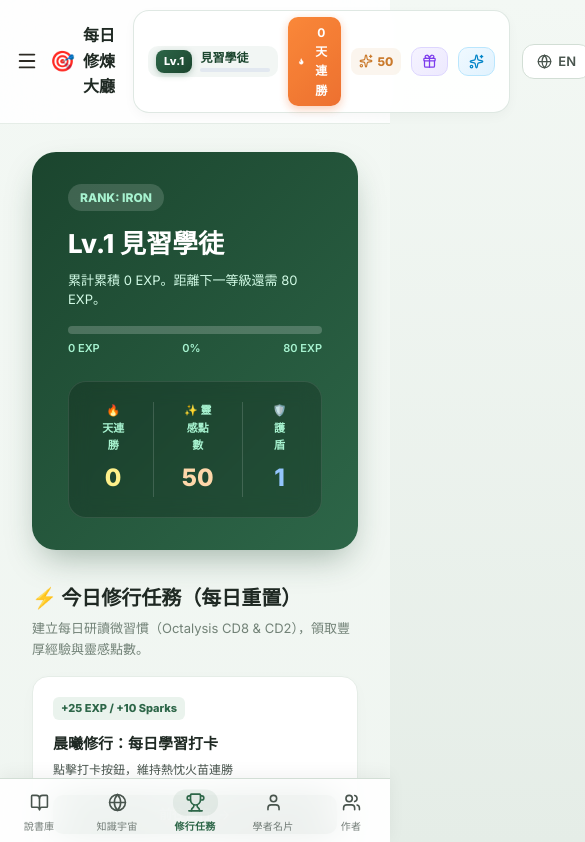
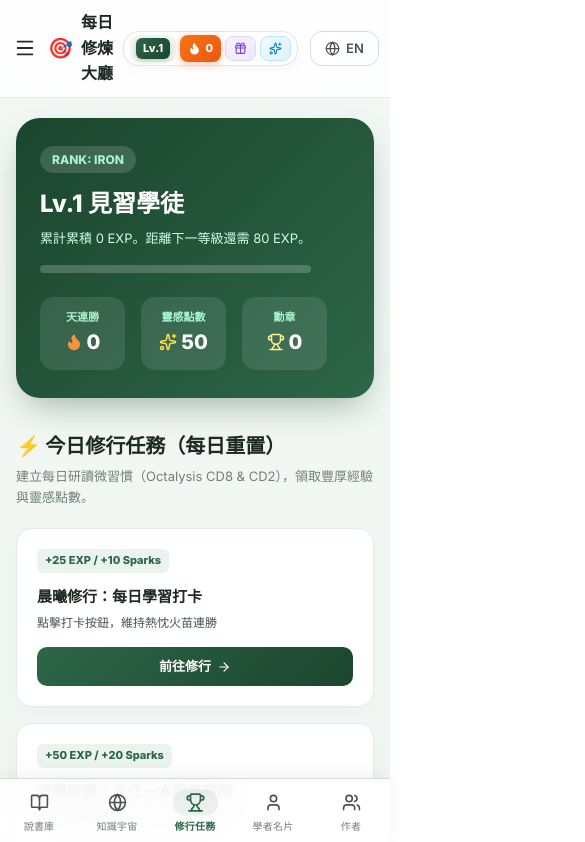
Before and after one commit to waatax/wlearn, a React (Vite) app: page /wlearn/quests in a window 390 px wide. Shown: the top 842 px of the page, 585 px wide, since content can reach past the window. Built offline with nearby package versions, Linux system fonts and the light colour scheme.

Commit message:
feat(uiux): optimize responsiveness for PC and mobile devices, replace with 'A Drop in the Ocean' (滄海一粟) theme

```diff
--- a/src/components/DailyCapsuleModal.jsx
+++ b/src/components/DailyCapsuleModal.jsx
@@ -40,7 +40,9 @@ export default function DailyCapsuleModal() {
                 borderRadius: '24px',
                 width: '100%',
                 maxWidth: '480px',
-                padding: '32px',
+                maxHeight: 'calc(100dvh - 40px)',
+                overflowY: 'auto',
+                padding: '32px 24px',
                 position: 'relative',
                 boxShadow: '0 25px 60px -15px rgba(124, 58, 237, 0.3), 0 0 0 1px rgba(255,255,255,0.8)',
                 display: 'flex',
--- a/src/components/GamificationHUD.jsx
+++ b/src/components/GamificationHUD.jsx
@@ -1,7 +1,7 @@
 import React from 'react';
 import { useGamification } from '../context/GamificationContext';
 import { useLanguage } from '../context/LanguageContext';
-import { Flame, Sparkles, Trophy, Gift, Compass, CheckCircle2, ShieldCheck } from 'lucide-react';
+import { Flame, Sparkles, Trophy, Gift, CheckCircle2 } from 'lucide-react';
 import { Link } from 'react-router-dom';
 
 export default function GamificationHUD() {
@@ -25,90 +25,93 @@ export default function GamificationHUD() {
                 <div style={{
                     position: 'fixed',
                     top: '20px',
-                    right: '24px',
+                    right: '20px',
                     zIndex: 9999,
                     background: 'linear-gradient(135deg, #1e293b, #0f172a)',
                     color: '#f8fafc',
-                    padding: '12px 20px',
+                    padding: '10px 18px',
                     borderRadius: '16px',
-                    boxShadow: '0 10px 30px rgba(0,0,0,0.25), 0 0 0 1px rgba(255,255,255,0.1)',
+                    boxShadow: '0 10px 30px rgba(0,0,0,0.3), 0 0 0 1px rgba(255,255,255,0.1)',
                     display: 'flex',
                     alignItems: 'center',
-                    gap: '12px',
+                    gap: '10px',
                     animation: 'fadeInUp 0.3s cubic-bezier(0.16, 1, 0.3, 1)',
-                    backdropFilter: 'blur(12px)'
+                    backdropFilter: 'blur(12px)',
+                    maxWidth: 'calc(100vw - 40px)'
                 }}>
                     <div style={{
                         background: 'linear-gradient(135deg, #fbbf24, #f59e0b)',
                         color: '#78350f',
-                        width: '32px',
-                        height: '32px',
+                        width: '28px',
+                        height: '28px',
                         borderRadius: '50%',
                         display: 'flex',
                         alignItems: 'center',
                         justifyContent: 'center',
                         fontWeight: '900',
-                        fontSize: '14px',
-                        boxShadow: '0 0 12px rgba(245, 158, 11, 0.5)'
+                        fontSize: '13px',
+                        flexShrink: 0,
+                        boxShadow: '0 0 10px rgba(245, 158, 11, 0.5)'
                     }}>
                         ⚡
                     </div>
                     <div>
-                        <div style={{ fontWeight: '800', fontSize: '15px', color: '#fef08a' }}>
+                        <div style={{ fontWeight: '800', fontSize: '14px', color: '#fef08a' }}>
                             +{expNotification.amount} EXP
                         </div>
-                        <div style={{ fontSize: '12px', color: '#94a3b8' }}>
+                        <div style={{ fontSize: '11px', color: '#94a3b8', lineHeight: 1.2 }}>
                             {expNotification.reason || '獲得智慧修煉經驗！'}
                         </div>
                     </div>
                 </div>
             )}
 
-            {/* HUD Status Bar Header Item */}
-            <div style={{
+            {/* HUD Status Bar */}
+            <div className="hud-container" style={{
                 display: 'flex',
                 alignItems: 'center',
-                gap: '10px',
-                background: 'rgba(255, 255, 255, 0.9)',
-                padding: '6px 14px',
+                gap: '6px',
+                background: 'rgba(255, 255, 255, 0.92)',
+                padding: '4px 8px',
                 borderRadius: '16px',
                 border: '1px solid rgba(45, 102, 72, 0.15)',
                 boxShadow: '0 4px 12px rgba(0, 0, 0, 0.03)',
-                backdropFilter: 'blur(8px)',
+                backdropFilter: 'blur(10px)',
                 flexWrap: 'nowrap'
             }}>
                 {/* Level & Rank Badge */}
                 <Link to="/quests" style={{
                     display: 'flex',
                     alignItems: 'center',
-                    gap: '8px',
+                    gap: '6px',
                     textDecoration: 'none',
                     color: 'inherit',
-                    padding: '4px 8px',
-                    borderRadius: '10px',
+                    padding: '3px 6px',
+                    borderRadius: '8px',
                     background: 'rgba(45, 102, 72, 0.06)',
-                    transition: 'all 0.2s ease'
+                    transition: 'all 0.2s ease',
+                    flexShrink: 0
                 }} title={t('questsCenter')}>
                     <div style={{
                         background: 'linear-gradient(135deg, #2d6648, #1b452e)',
                         color: 'white',
-                        fontWeight: '800',
+                        fontWeight: '850',
                         fontSize: '11px',
-                        padding: '3px 8px',
-                        borderRadius: '8px',
+                        padding: '2px 7px',
+                        borderRadius: '6px',
                         letterSpacing: '0.02em',
-                        boxShadow: '0 2px 6px rgba(45, 102, 72, 0.3)'
+                        boxShadow: '0 2px 5px rgba(45, 102, 72, 0.3)'
                     }}>
                         Lv.{levelInfo.level}
                     </div>
-                    <div style={{ display: 'flex', flexDirection: 'column', minWidth: '70px' }}>
-                        <div style={{ fontSize: '12px', fontWeight: '750', color: 'var(--primary-dark)', lineHeight: 1.2 }}>
+                    <div className="hud-level-text" style={{ display: 'flex', flexDirection: 'column', minWidth: '60px' }}>
+                        <div style={{ fontSize: '11px', fontWeight: '750', color: 'var(--primary-dark)', lineHeight: 1.1, whiteSpace: 'nowrap' }}>
                             {titleText}
                         </div>
                         {/* Mini progress bar */}
                         <div style={{
                             width: '100%',
-                            height: '4px',
+                            height: '3px',
                             background: '#e2e8f0',
                             borderRadius: '2px',
                             marginTop: '3px',
@@ -132,40 +135,41 @@ export default function GamificationHUD() {
                     style={{
                         display: 'flex',
                         alignItems: 'center',
-                        gap: '6px',
-                        padding: '6px 10px',
-                        borderRadius: '10px',
+                        gap: '4px',
+                        padding: '5px 8px',
+                        borderRadius: '8px',
                         border: 'none',
                         cursor: isCheckedInToday ? 'default' : 'pointer',
                         background: isCheckedInToday
                             ? 'linear-gradient(135deg, #fff7ed, #ffedd5)'
                             : 'linear-gradient(135deg, #f97316, #ea580c)',
                         color: isCheckedInToday ? '#c2410c' : '#ffffff',
-                        fontWeight: '700',
-                        fontSize: '12px',
-                        boxShadow: isCheckedInToday ? 'none' : '0 3px 10px rgba(234, 88, 12, 0.35)',
+                        fontWeight: '750',
+                        fontSize: '11px',
+                        boxShadow: isCheckedInToday ? 'none' : '0 2px 8px rgba(234, 88, 12, 0.35)',
                         transition: 'all 0.2s ease',
-                        animation: isCheckedInToday ? 'none' : 'pulse 2s infinite'
+                        flexShrink: 0
                     }}
                 >
-                    <Flame size={15} color={isCheckedInToday ? '#ea580c' : '#ffffff'} fill={isCheckedInToday ? '#ea580c' : '#ffffff'} />
-                    <span>{state.streak || 0} {t('streak')}</span>
-                    {isCheckedInToday && <CheckCircle2 size={13} color="#ea580c" />}
+                    <Flame size={13} color={isCheckedInToday ? '#ea580c' : '#ffffff'} fill={isCheckedInToday ? '#ea580c' : '#ffffff'} />
+                    <span>{state.streak || 0}</span>
+                    {isCheckedInToday && <CheckCircle2 size={11} color="#ea580c" />}
                 </button>
 
                 {/* Wisdom Sparks */}
-                <div style={{
+                <div className="hud-sparks" style={{
                     display: 'flex',
                     alignItems: 'center',
-                    gap: '4px',
-                    padding: '4px 8px',
-                    borderRadius: '8px',
+                    gap: '3px',
+                    padding: '3px 6px',
+                    borderRadius: '6px',
                     background: 'rgba(202, 122, 44, 0.08)',
                     color: '#ca7a2c',
                     fontWeight: '750',
-                    fontSize: '12px'
+                    fontSize: '11px',
+                    flexShrink: 0
                 }} title={t('sparks')}>
-                    <Sparkles size={14} color="#ca7a2c" />
+                    <Sparkles size={12} color="#ca7a2c" />
                     <span>{state.sparks || 0}</span>
                 </div>
 
@@ -177,22 +181,23 @@ export default function GamificationHUD() {
                         background: 'linear-gradient(135deg, #f5f3ff, #ede9fe)',
                         border: '1px solid #ddd6fe',
                         color: '#7c3aed',
-                        borderRadius: '10px',
-                        padding: '6px 10px',
+                        borderRadius: '8px',
+                        padding: '5px 8px',
                         display: 'flex',
                         alignItems: 'center',
                         gap: '4px',
                         cursor: 'pointer',
-                        fontWeight: '650',
-                        fontSize: '12px',
-                        transition: 'all 0.2s ease'
+                        fontWeight: '700',
+                        fontSize: '11px',
+                        transition: 'all 0.2s ease',
+                        flexShrink: 0
                     }}
                 >
-                    <Gift size={15} color="#7c3aed" />
-                    <span className="hidden sm:inline">{language === 'zh' ? '每日靈感' : 'Inspiration'}</span>
+                    <Gift size={13} color="#7c3aed" />
+                    <span className="hud-btn-text">{language === 'zh' ? '靈感' : 'Seed'}</span>
                 </button>
 
-                {/* Serendipity Random Pick Trigger */}
+                {/* 滄海一粟 (Serendipity Random Pick) */}
                 <button
                     onClick={() => openModal('random_discovery')}
                     title={t('serendipityPick')}
@@ -200,19 +205,20 @@ export default function GamificationHUD() {
                         background: 'linear-gradient(135deg, #f0f9ff, #e0f2fe)',
                         border: '1px solid #bae6fd',
                         color: '#0284c7',
-                        borderRadius: '10px',
-                        padding: '6px 10px',
+                        borderRadius: '8px',
+                        padding: '5px 8px',
                         display: 'flex',
                         alignItems: 'center',
                         gap: '4px',
                         cursor: 'pointer',
-                        fontWeight: '650',
-                        fontSize: '12px',
-                        transition: 'all 0.2s ease'
+                        fontWeight: '700',
+                        fontSize: '11px',
+                        transition: 'all 0.2s ease',
+                        flexShrink: 0
                     }}
                 >
-                    <Sparkles size={15} color="#0284c7" />
-                    <span className="hidden sm:inline">{language === 'zh' ? '隨選好書' : 'Surprise Me'}</span>
+                    <Sparkles size={13} color="#0284c7" />
+                    <span className="hud-btn-text">{language === 'zh' ? '一粟' : 'Grain'}</span>
                 </button>
             </div>
         </>
--- a/src/components/LevelUpModal.jsx
+++ b/src/components/LevelUpModal.jsx
@@ -30,7 +30,9 @@ export default function LevelUpModal() {
                 borderRadius: '28px',
                 width: '100%',
                 maxWidth: '460px',
-                padding: '36px 28px',
+                maxHeight: 'calc(100dvh - 40px)',
+                overflowY: 'auto',
+                padding: '36px 24px',
                 position: 'relative',
                 boxShadow: '0 25px 70px -10px rgba(202, 122, 44, 0.4), 0 0 0 1px rgba(255,255,255,0.9)',
                 display: 'flex',
--- a/src/context/GamificationContext.jsx
+++ b/src/context/GamificationContext.jsx
@@ -327,7 +327,7 @@ export function GamificationProvider({ children }) {
                 sparks: prev.sparks + 10
             };
 
-            setExpNotification({ amount: 15, reason: '靈感偶遇：探索新領域好書！', timestamp: Date.now() });
+            setExpNotification({ amount: 15, reason: '滄海一粟：在浩瀚書海中拾得一本好書！', timestamp: Date.now() });
             setTimeout(() => setExpNotification(null), 2500);
 
             setTimeout(() => evaluateBadges(updated), 50);
--- a/src/index.css
+++ b/src/index.css
@@ -311,3 +311,55 @@ img {
     display: none !important;
   }
 }
+
+/* ====== GAMIFICATION & MOBILE UI/UX ENHANCEMENTS ====== */
+
+/* HUD Responsive adaptations */
+@media (max-width: 640px) {
+  .hud-level-text {
+    display: none !important;
+  }
+
+  .hud-sparks {
+    display: none !important;
+  }
+
+  .hud-btn-text {
+    display: none !important;
+  }
+
+  .hud-container {
+    gap: 4px !important;
+    padding: 3px 6px !important;
+  }
+
+  .top-bar {
+    padding: 10px 14px !important;
+    gap: 8px !important;
+  }
+}
+
+/* Modal Responsive Mobile Scroll & Safe Padding */
+.modal-overlay {
+  padding: 16px;
+}
+
+.modal-content {
+  max-height: calc(100dvh - 40px) !important;
+  overflow-y: auto !important;
+  -webkit-overflow-scrolling: touch !important;
+}
+
+/* Touch Friendly interactive improvements */
+button, a {
+  touch-action: manipulation;
+}
+
+/* Card hover smooth transitions */
+.hover-lift {
+  transition: transform 0.2s cubic-bezier(0.16, 1, 0.3, 1), box-shadow 0.2s ease;
+}
+
+.hover-lift:hover {
+  transform: translateY(-4px);
+}
--- a/src/pages/BookDetail.jsx
+++ b/src/pages/BookDetail.jsx
@@ -463,7 +463,7 @@ export default function BookDetail() {
                                     : 'Cross-domain knowledge resonance! Connect insights from this book to our cosmic study realms:'}
                             </p>
 
-                            <div style={{ display: 'grid', gridTemplateColumns: 'repeat(auto-fill, minmax(280px, 1fr))', gap: '16px' }}>
+                            <div style={{ display: 'grid', gridTemplateColumns: 'repeat(auto-fill, minmax(min(100%, 280px), 1fr))', gap: '16px' }}>
                                 {crossSynapses.map((item, idx) => {
                                     const realm = item.realm;
                                     if (!realm) return null;
--- a/src/pages/Home.jsx
+++ b/src/pages/Home.jsx
@@ -208,7 +208,7 @@ export default function Home() {
                                         }}
                                     >
                                         <Sparkles size={15} />
-                                        <span>🎲 {language === 'zh' ? '隨選好書' : 'Surprise Me'}</span>
+                                        <span>🌊 {language === 'zh' ? '滄海一粟' : 'A Drop in Ocean'}</span>
                                     </button>
 
                                     <button
--- a/src/pages/Quests.jsx
+++ b/src/pages/Quests.jsx
@@ -111,12 +111,12 @@ export default function Quests() {
                     </div>
                 </div>
 
-                <div style={{ padding: '28px 32px 64px 32px', maxWidth: '1280px', width: '100%', margin: '0 auto' }}>
+                <div style={{ padding: '20px 16px 64px 16px', maxWidth: '1280px', width: '100%', margin: '0 auto' }}>
                     {/* Scholar Level Banner */}
                     <div style={{
                         background: 'linear-gradient(135deg, #1b452e 0%, #2d6648 100%)',
                         borderRadius: '24px',
-                        padding: '32px 36px',
+                        padding: '28px 24px',
                         color: 'white',
                         marginBottom: '32px',
                         boxShadow: '0 15px 35px -10px rgba(27, 69, 46, 0.4)',
@@ -141,7 +141,7 @@ export default function Quests() {
                             }}>
                                 <span>RANK: {levelInfo.rank.toUpperCase()}</span>
                             </div>
-                            <h2 style={{ fontSize: '26px', fontWeight: '900', margin: '0 0 6px 0' }}>
+                            <h2 style={{ fontSize: '24px', fontWeight: '900', margin: '0 0 6px 0' }}>
                                 Lv.{levelInfo.level} {language === 'zh' ? levelInfo.title.zh : levelInfo.title.en}
                             </h2>
                             <p style={{ fontSize: '13px', color: '#d1fae5', margin: '0 0 16px 0', lineHeight: 1.5 }}>
@@ -159,43 +159,39 @@ export default function Quests() {
                                     borderRadius: '4px'
                                 }} />
                             </div>
-                            <div style={{ display: 'flex', justifyContent: 'space-between', fontSize: '11px', color: '#a7f3d0', marginTop: '6px', fontWeight: '600' }}>
-                                <span>{state.exp} EXP</span>
-                                <span>{levelInfo.percentage}%</span>
-                                <span>{levelInfo.nextLevelExp} EXP</span>
-                            </div>
                         </div>
 
-                        {/* Quick Stats & Freeze Card */}
-                        <div style={{
-                            display: 'flex',
-                            gap: '16px',
-                            background: 'rgba(0, 0, 0, 0.2)',
-                            padding: '20px',
-                            borderRadius: '18px',
-                            backdropFilter: 'blur(10px)',
-                            border: '1px solid rgba(255,255,255,0.1)'
-                        }}>
-                            <div style={{ textAlign: 'center', padding: '0 12px' }}>
-                                <div style={{ fontSize: '11px', color: '#a7f3d0', fontWeight: '700', marginBottom: '4px' }}>🔥 {t('streak')}</div>
-                                <div style={{ fontSize: '24px', fontWeight: '900', color: '#fef08a' }}>{state.streak || 0}</div>
+                        {/* Quick Stats in Banner */}
+                        <div style={{ display: 'flex', gap: '16px', flexWrap: 'wrap' }}>
+                            <div style={{ background: 'rgba(255,255,255,0.1)', padding: '12px 18px', borderRadius: '14px', textAlign: 'center', minWidth: '85px' }}>
+                                <div style={{ fontSize: '11px', color: '#a7f3d0', fontWeight: '600' }}>{t('streak')}</div>
+                                <div style={{ fontSize: '20px', fontWeight: '900', display: 'flex', alignItems: 'center', justifyContent: 'center', gap: '4px' }}>
+                                    <Flame size={18} color="#fb923c" fill="#fb923c" />
+                                    <span>{state.streak || 0}</span>
+                                </div>
                             </div>
-                            <div style={{ width: '1px', background: 'rgba(255,255,255,0.15)' }} />
-                            <div style={{ textAlign: 'center', padding: '0 12px' }}>
-                                <div style={{ fontSize: '11px', color: '#a7f3d0', fontWeight: '700', marginBottom: '4px' }}>✨ {t('sparks')}</div>
-                                <div style={{ fontSize: '24px', fontWeight: '900', color: '#fed7aa' }}>{state.sparks || 0}</div>
+
+                            <div style={{ background: 'rgba(255,255,255,0.1)', padding: '12px 18px', borderRadius: '14px', textAlign: 'center', minWidth: '85px' }}>
+                                <div style={{ fontSize: '11px', color: '#a7f3d0', fontWeight: '600' }}>{t('sparks')}</div>
+                                <div style={{ fontSize: '20px', fontWeight: '900', display: 'flex', alignItems: 'center', justifyContent: 'center', gap: '4px' }}>
+                                    <Sparkles size={18} color="#fde047" />
+                                    <span>{state.sparks || 0}</span>
+                                </div>
                             </div>
-                            <div style={{ width: '1px', background: 'rgba(255,255,255,0.15)' }} />
-                            <div style={{ textAlign: 'center', padding: '0 12px' }}>
-                                <div style={{ fontSize: '11px', color: '#a7f3d0', fontWeight: '700', marginBottom: '4px' }}>🛡️ 護盾</div>
-                                <div style={{ fontSize: '24px', fontWeight: '900', color: '#93c5fd' }}>{state.streakFreezes || 0}</div>
+
+                            <div style={{ background: 'rgba(255,255,255,0.1)', padding: '12px 18px', borderRadius: '14px', textAlign: 'center', minWidth: '85px' }}>
+                                <div style={{ fontSize: '11px', color: '#a7f3d0', fontWeight: '600' }}>{language === 'zh' ? '勳章' : 'Badges'}</div>
+                                <div style={{ fontSize: '20px', fontWeight: '900', display: 'flex', alignItems: 'center', justifyContent: 'center', gap: '4px' }}>
+                                    <Trophy size={18} color="#fef08a" />
+                                    <span>{(state.unlockedBadges || []).length}</span>
+                                </div>
                             </div>
                         </div>
                     </div>
 
-                    {/* Section 1: Daily Quests */}
-                    <div style={{ marginBottom: '40px' }}>
-                        <div style={{ display: 'flex', alignItems: 'center', justifyContent: 'space-between', marginBottom: '16px' }}>
+                    {/* Daily Quests Section */}
+                    <div style={{ marginBottom: '48px' }}>
+                        <div style={{ display: 'flex', alignItems: 'center', justifyContent: 'space-between', marginBottom: '20px', flexWrap: 'wrap', gap: '12px' }}>
                             <div>
                                 <h3 style={{ fontSize: '20px', fontWeight: '850', color: 'var(--text)', margin: '0 0 4px 0' }}>
                                     ⚡ {language === 'zh' ? '今日修行任務（每日重置）' : 'Daily Quests (Refreshes Daily)'}
@@ -206,7 +202,7 @@ export default function Quests() {
                             </div>
                         </div>
 
-                        <div style={{ display: 'grid', gridTemplateColumns: 'repeat(auto-fill, minmax(280px, 1fr))', gap: '16px' }}>
+                        <div style={{ display: 'grid', gridTemplateColumns: 'repeat(auto-fill, minmax(min(100%, 280px), 1fr))', gap: '16px' }}>
                             {dailyQuests.map((quest) => (
                                 <div
                                     key={quest.id}
--- a/src/pages/Universe.jsx
+++ b/src/pages/Universe.jsx
@@ -138,13 +138,13 @@ export default function Universe() {
 
                 {/* 6 Cosmic Realms Grid */}
                 <div style={{
-                    padding: '16px 32px 64px 32px',
+                    padding: '16px 20px 64px 20px',
                     maxWidth: '1280px',
                     width: '100%',
                     margin: '0 auto',
                     display: 'grid',
-                    gridTemplateColumns: 'repeat(auto-fill, minmax(360px, 1fr))',
-                    gap: '24px'
+                    gridTemplateColumns: 'repeat(auto-fill, minmax(min(100%, 340px), 1fr))',
+                    gap: '20px'
                 }}>
                     {COSMIC_REALMS.map((realm, index) => {
                         const IconComponent = REALM_ICONS[realm.icon] || Globe;
```
Also changed, not shown: src/components/RandomDiscoveryModal.jsx (+8 -6 lines), src/context/LanguageContext.jsx (+4 -4 lines), src/lib/gamification.js.
